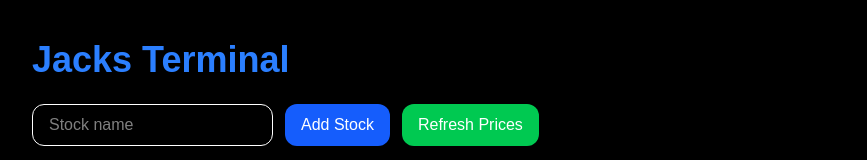
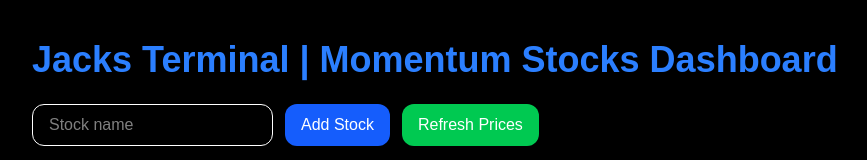
Before and after one commit to commits-ui-pranay/momentumstocks, a Next.js app: page / in a window 1280 px wide. Shown: the top 160 px of the page, without its empty margins (8-875 px from the left). Built offline with nearby package versions, Linux system fonts and the light colour scheme; no server answers; the database is empty.

Commit message:
name update

```diff
--- a/app/page.tsx
+++ b/app/page.tsx
@@ -105,7 +105,7 @@ export default function Home() {
     <main className="p-10 min-h-screen bg-black text-white">
 
       <h1 className="text-4xl font-bold text-blue-500">
-        Jacks Terminal
+        Jacks Terminal | Momentum Stocks Dashboard
       </h1>
 
       <div className="mt-6 flex gap-3">
```
